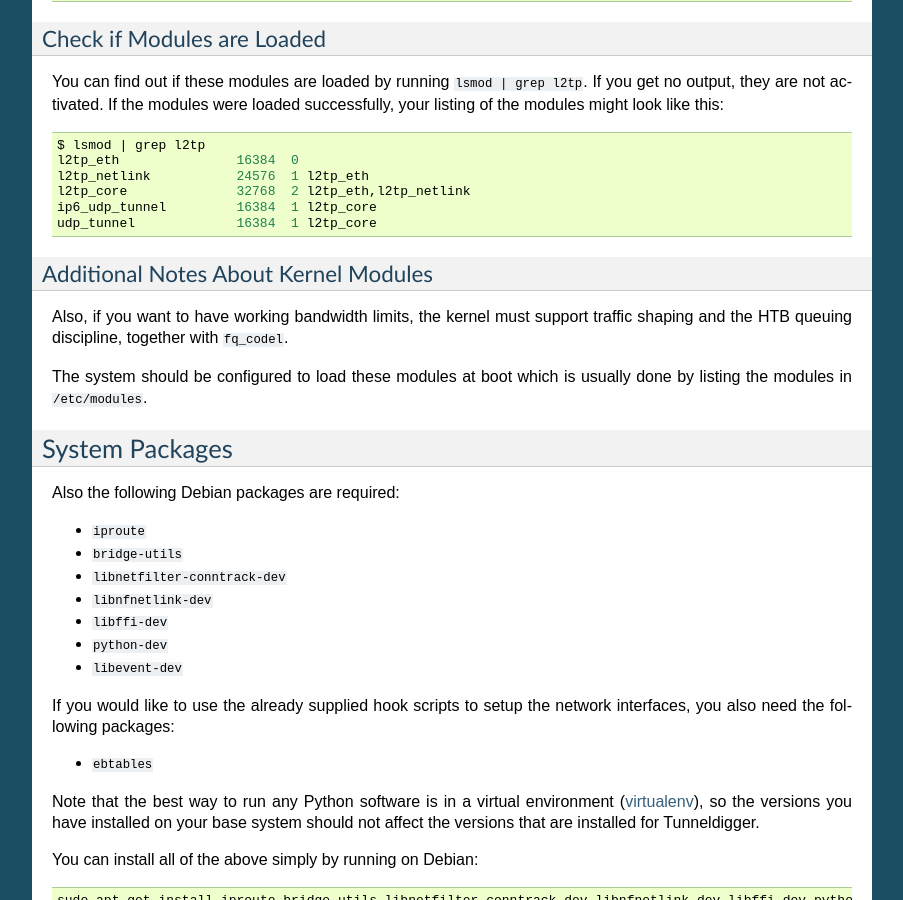
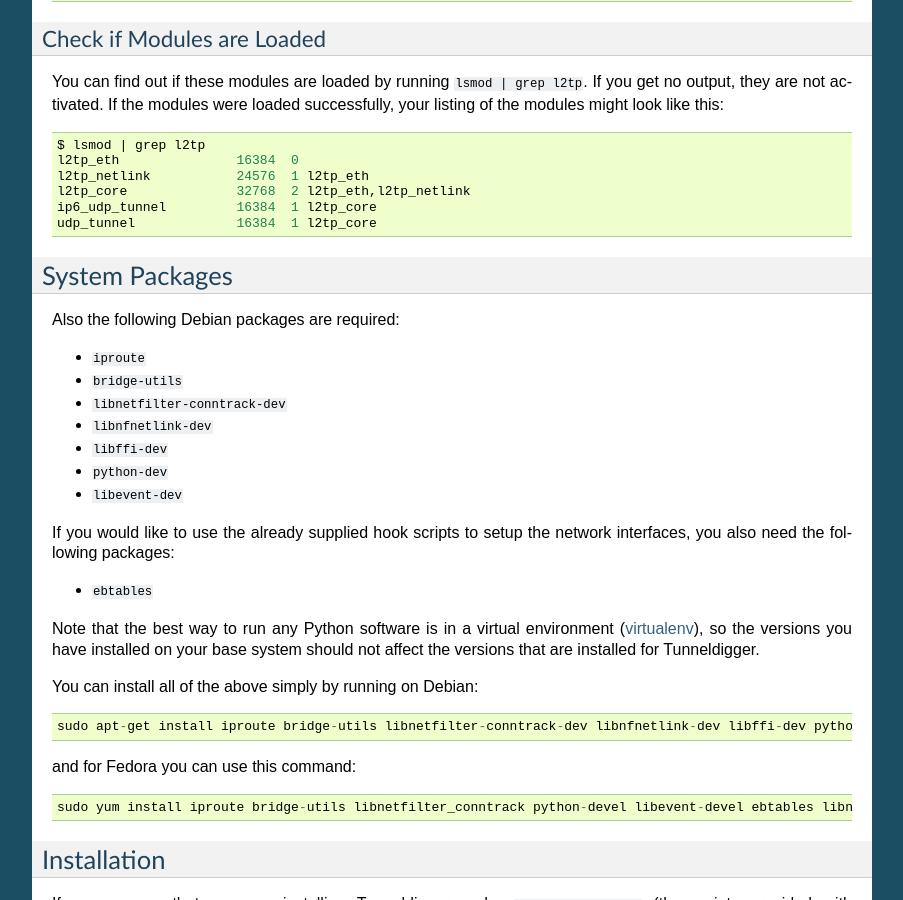
Before and after one commit to wlanslovenija/tunneldigger, a Sphinx documentation site: the page built from docs/server.rst, in a window 1280 px wide and 900 px high, scrolled down 1365 px. Shown: the whole window, without its empty margins (198-1101 px from the left). Built offline with Sphinx 7.4.7, drawn with Linux system fonts in a browser that asks for light colours; some of the changed text lies outside the part shown.

Commit message:
remove additional notes about kernel packages
https://github.com/wlanslovenija/tunneldigger/pull/94#discussion_r296440955

```diff
--- a/docs/server.rst
+++ b/docs/server.rst
@@ -94,15 +94,6 @@ your listing of the modules might look like this:
     l2tp_core              32768  2 l2tp_eth,l2tp_netlink
     ip6_udp_tunnel         16384  1 l2tp_core
     udp_tunnel             16384  1 l2tp_core
-
-Additional Notes About Kernel Modules
-^^^^^^^^^^^^^^^^^^^^^^^^^^^^^^^^^^^^^
-
-Also, if you want to have working bandwidth limits, the kernel must support traffic
-shaping and the HTB queuing discipline, together with ``fq_codel``.
-
-The system should be configured to load these modules at boot which is usually done
-by listing the modules in ``/etc/modules``.
 
 System Packages
 ---------------
```
